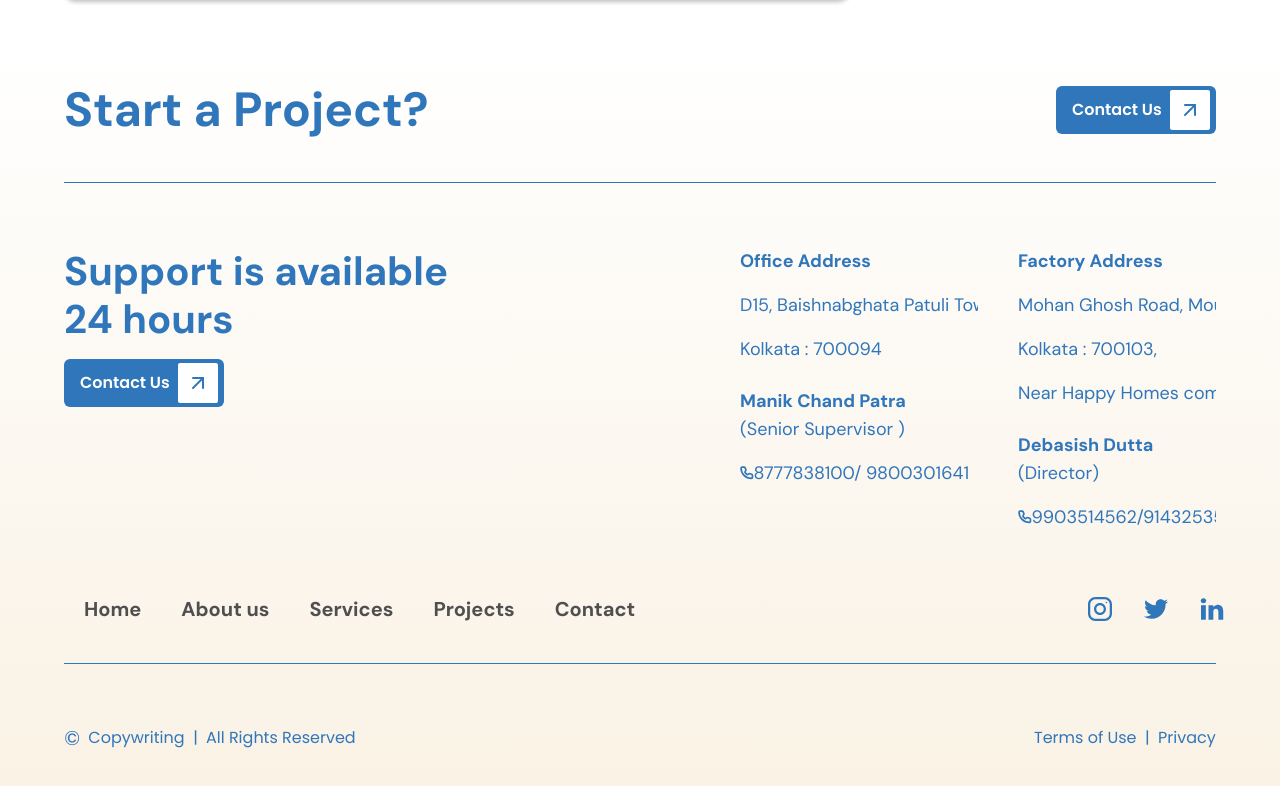
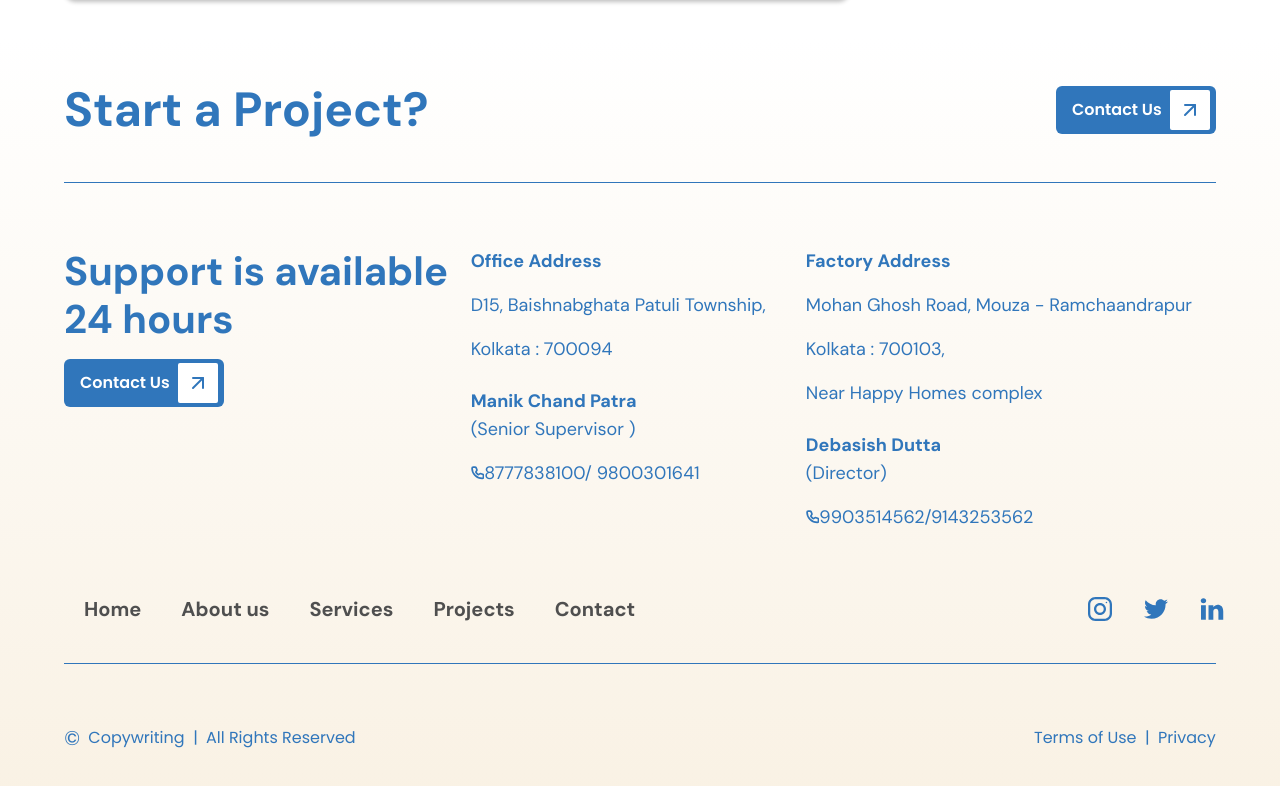
Before and after one commit to ShivamIT23/newreact, a React (Vite) app in the folder frontend/: page / in a window 1280 px wide. Shown: the part 7571-8357 px from the top of the page. Built offline with nearby package versions, Linux system fonts and the light colour scheme.

Commit message:
Finished 6

```diff
--- a/frontend/src/components/Footer.tsx
+++ b/frontend/src/components/Footer.tsx
@@ -11,15 +11,18 @@ export default function Footer() {
         <Title_With_Contact title="Start a Project?" />
       </div>
       <div className="bg-[#3076bb] h-[1px] w-[90vw] mx-auto" />
-      <div className="px-6 sm:px-16 md:px-[5vw] pt-16 min-h-[238px] h-fit w-full md:flex items-center justify-between">
-        <section className="mb-8 md:mb-auto md:w-[390px] min-h-fit gap-4 flex flex-col  items-center md:items-start justify-start">
-          <h3 className="font-semibold text-xl md:text-3xl lg:text-[40px] md:text-start text-center leading-7 md:leading-[48px]">
+      <div className="px-6 sm:px-16 md:px-[5vw] pt-16 min-h-[238px] h-fit w-full flex flex-col lg:flex-row items-center justify-between">
+        <section className="mb-8 lg:mb-auto md:w-[390px] min-h-fit gap-4 flex flex-col items-center md:items-start justify-start">
+          <h3 className="font-semibold text-xl md:text-3xl lg:text-[40px] lg:text-start text-center leading-7 lg:leading-[48px]">
             Support is available 24 hours
           </h3>
-          <Contact_Button />
+          <div className="w-full flex lg:block justify-center">
+            <Contact_Button />
+          </div>
+
         </section>
-        <section className="w-full md:w-[500px] overflow-hidden h-full pl-6 gap-6 lg:gap-10 md:flex  items-start">
-          <div className="md:w-1/2 pb-10 md:pb-0 min-h-fit h-[207px] flex flex-col gap-6">
+        <section className="w-full md:w-[500px] md:min-w-fit overflow-hidden h-full pr-6 gap-6 lg:gap-10 md:flex  items-start">
+          <div className="md:w-1/2 pb-10 md:pb-0 min-h-fit min-w-fit h-[207px] flex flex-col gap-6">
             <div className="flex flex-col gap-2 space-y-2">
               <ParaHeading>Office Address</ParaHeading>
               <ParaSentence>D15, Baishnabghata Patuli Township,</ParaSentence>
@@ -50,7 +53,7 @@ export default function Footer() {
               </div>
             </div>
           </div>
-          <div className="md:w-1/2 min-h-fit h-[207px] flex flex-col gap-6">
+          <div className="md:w-1/2 min-h-fit min-w-fit h-[207px] flex flex-col gap-6">
             <div className="flex flex-col gap-2 space-y-2">
               <ParaHeading>Factory Address</ParaHeading>
               <ParaSentence>
@@ -85,7 +88,7 @@ export default function Footer() {
           </div>
         </section>
       </div>
-      <div className="px-10 md:px-[5vw] pt-16 min-h-[42px] h-fit w-full flex gap-8 md:gap-2 flex-col md:flex-row items-center justify-between pb-10">
+      <div className="px-10 md:px-[5vw] pt-16 min-h-[42px] h-fit w-full flex gap-8 lg:gap-2 flex-col lg:flex-row items-center justify-between pb-10">
         <div className="text-sm lg:text-xl font-semibold hidden sm:block">
           <NavLink_List />
         </div>
```
